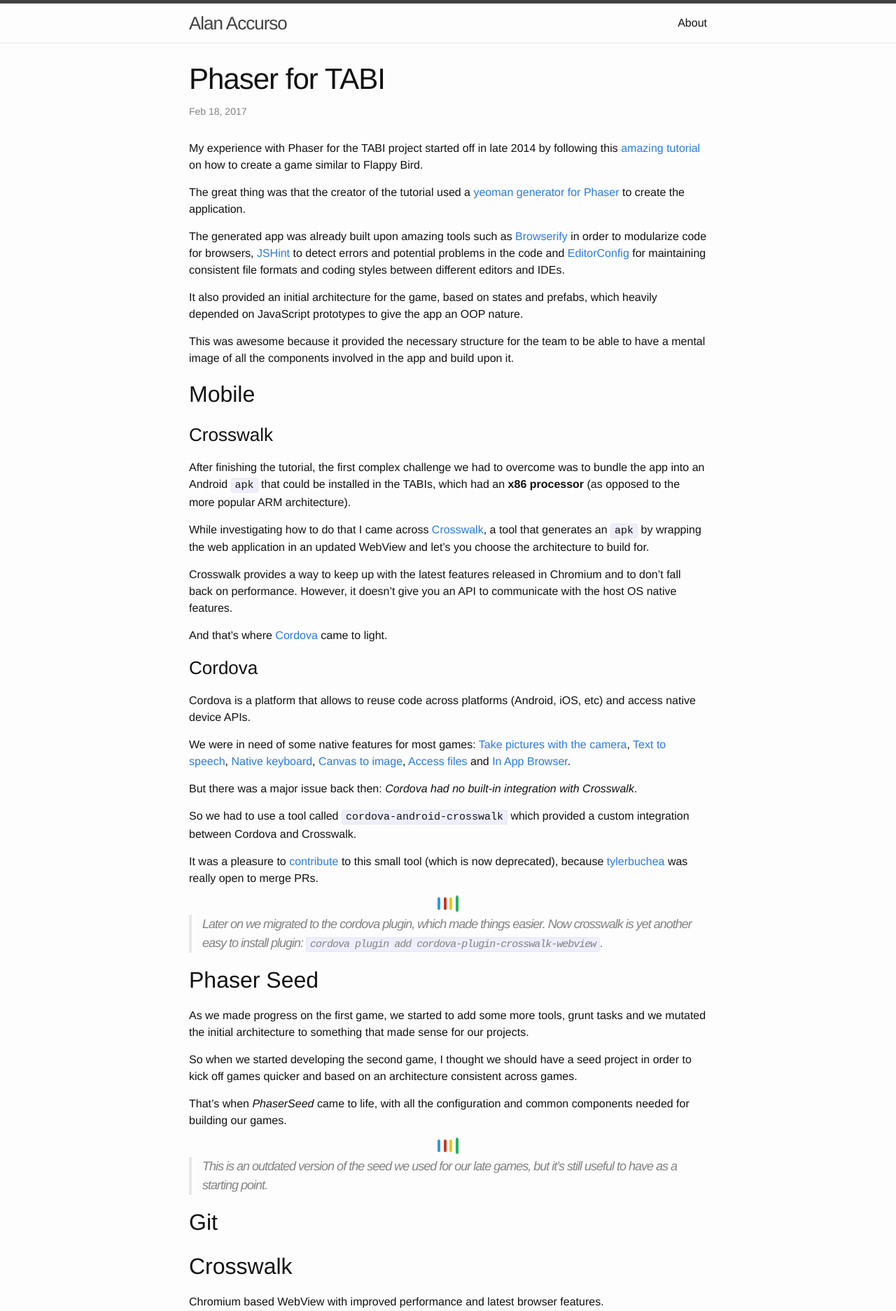
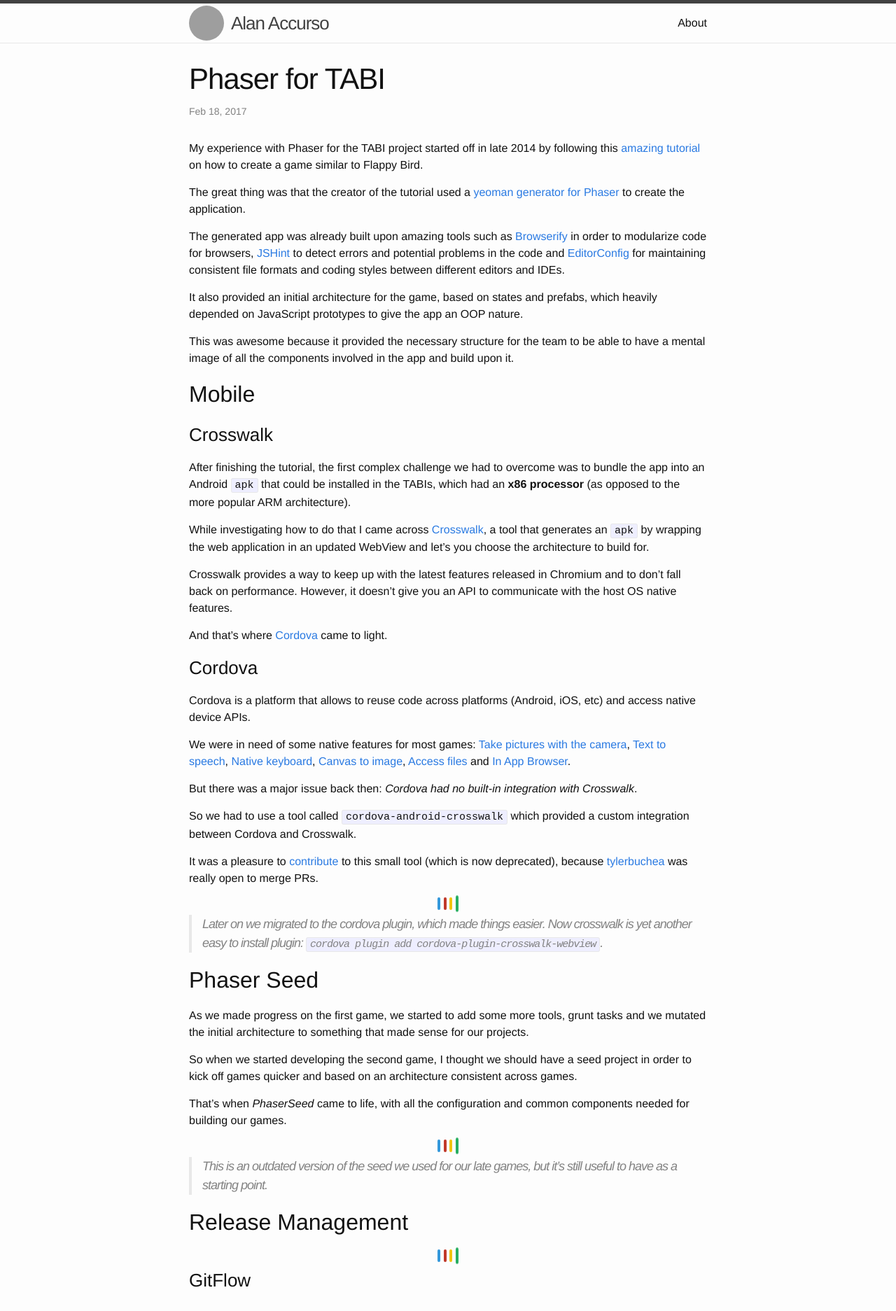
Before and after one commit to aaccurso/aaccurso.github.io, a Jekyll site: the page built from _posts/2017-02-18-phaser-for-tabi.markdown, in a window 1280 px wide. Shown: the top 1873 px of the page at 70% size. Built offline with Jekyll 4.4.1, drawn with Linux system fonts in a browser that asks for light colours; nearby versions of some CDN libraries; comment, search, counter and statistics services are not loaded; some of the changed text lies outside the part shown; grey boxes are pictures that could not be loaded.

Commit message:
Add avatar to header

```diff
--- a/_includes/header.html
+++ b/_includes/header.html
@@ -2,7 +2,12 @@
 
   <div class="wrapper">
 
-    <a class="site-title" href="{{ site.baseurl }}/">{{ site.title }}</a>
+    <a class="site-title" href="{{ site.baseurl }}/">
+      <span class="avatar">
+        <img src="https://avatars2.githubusercontent.com/u/3611593?v=3&s=50" alt="Alan Accurso">
+      </span>
+      <span class="title">{{ site.title }}</span>
+    </a>
 
     <nav class="site-nav">
       <a href="#" class="menu-icon">
--- a/_posts/2017-02-18-phaser-for-tabi.markdown
+++ b/_posts/2017-02-18-phaser-for-tabi.markdown
@@ -68,14 +68,7 @@
 
 > This is an outdated version of the seed we used for our late games, but it's still useful to have as a starting point.
 
-## Git
-
-## Crosswalk
-
-Chromium based WebView with improved performance and latest browser features.
-
-
-## Release Management and Continous Integration
+## Release Management
 
 <github-repo-card name="grunt-bump-cordova">
   <div class="loading">
@@ -86,11 +79,13 @@
   </div>
 </github-repo-card>
 
+### GitFlow
+
+## Continous Integration
+
 ### Jenkins
 
 ### TestFairy
-
-### Google Drive
 
 ## Open Source and Community
 
--- a/_sass/_base.scss
+++ b/_sass/_base.scss
@@ -213,3 +213,24 @@
 img.icon {
   width: 20px;
 }
+
+.site-title {
+  display: flex;
+
+  .avatar {
+    align-self: center;
+    margin-right: 10px;
+
+    img {
+      border-radius: 50%;
+      display: block;
+      transition: filter .5s;
+    }
+  }
+
+  &:hover {
+    img {
+      filter: grayscale(1);
+    }
+  }
+}
```
